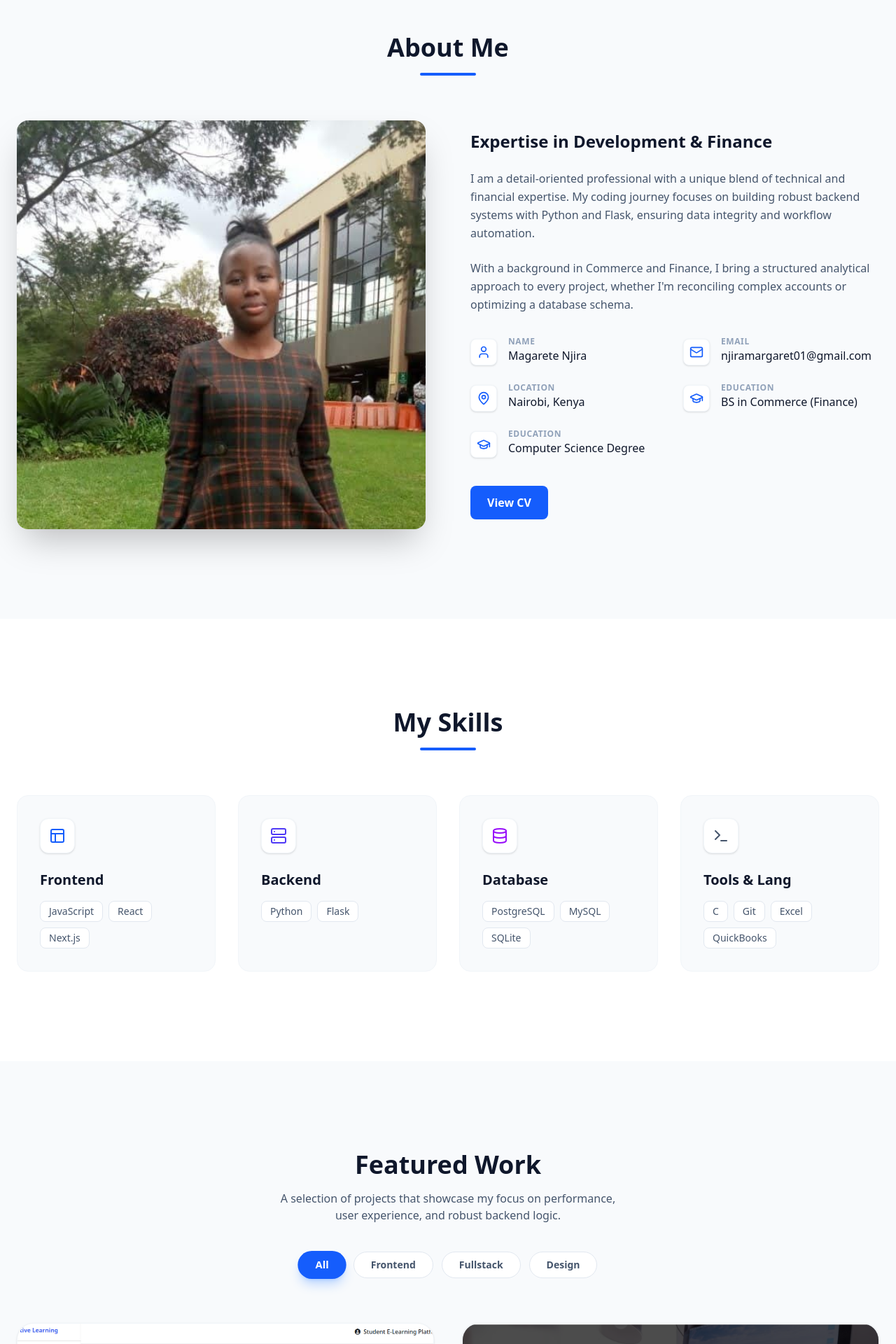
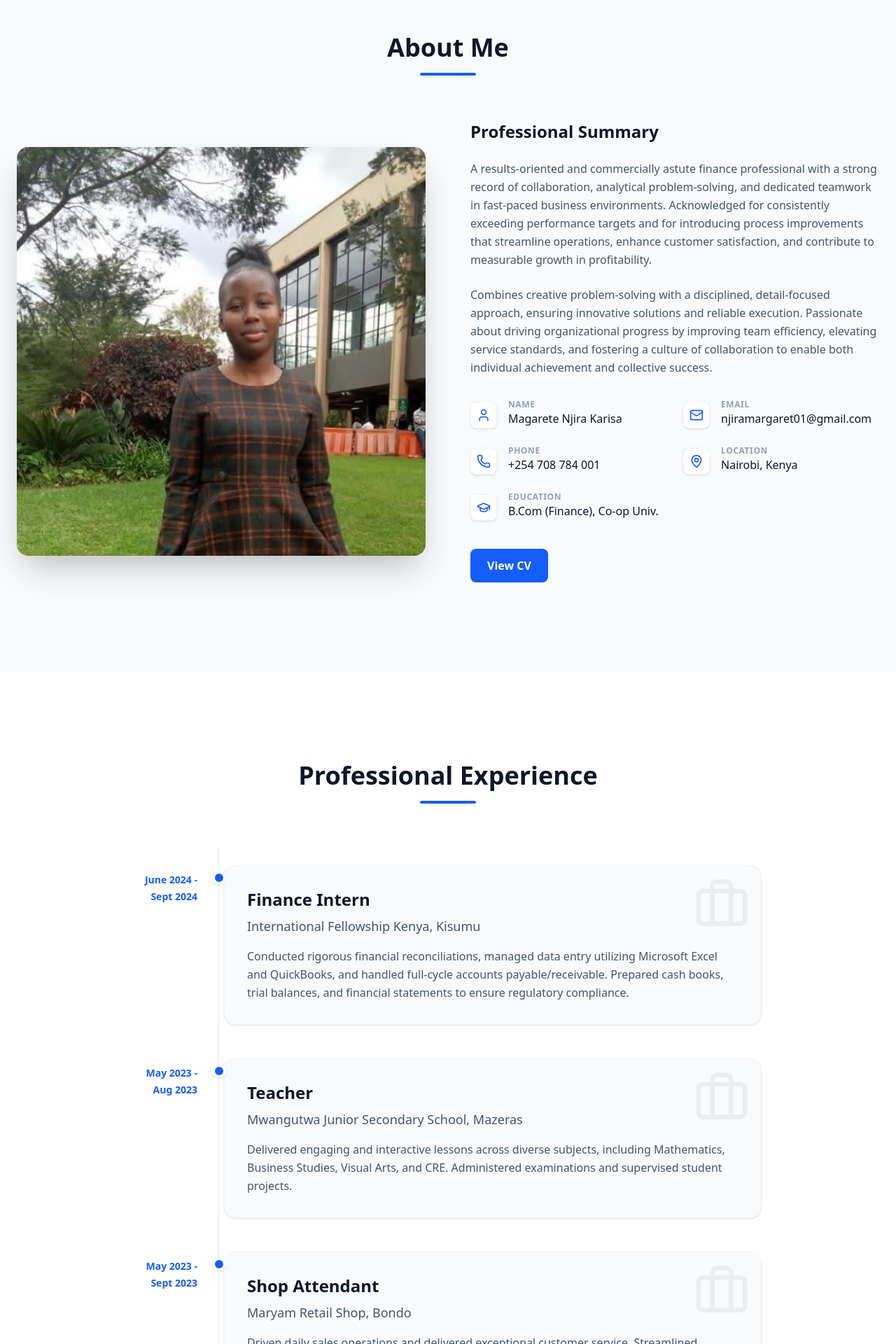
Before and after one commit to Megsy787/Karisa, a Next.js app: page / in a window 1280 px wide. Shown: the part 880-2800 px from the top of the page at 70% size. Built offline with nearby package versions, Linux system fonts and the light colour scheme.

Commit message:
portfolio updates

```diff
--- a/src/app/globals.css
+++ b/src/app/globals.css
@@ -19,6 +19,8 @@
 
   body {
     @apply bg-slate-50 text-slate-900 antialiased selection:bg-blue-100 selection:text-blue-900;
+    background-image: radial-gradient(#e2e8f0 1px, transparent 1px);
+    background-size: 32px 32px;
   }
 }
 
--- a/src/app/page.tsx
+++ b/src/app/page.tsx
@@ -3,6 +3,7 @@
 import Header from '@/components/Header';
 import Hero from '@/components/Hero';
 import About from '@/components/About';
+import Experience from '@/components/Experience';
 import Skills from '@/components/Skills';
 import Projects from '@/components/Projects';
 import Contact from '@/components/Contact';
@@ -16,6 +17,7 @@ export default function Home() {
       <main>
         <Hero />
         <About />
+        <Experience />
         <Skills />
         <Projects />
         <Contact />
--- a/src/components/About.tsx
+++ b/src/components/About.tsx
@@ -2,15 +2,15 @@
 
 import Image from 'next/image';
 import { motion } from 'framer-motion';
-import { User, Mail, MapPin, GraduationCap } from 'lucide-react';
+import { User, Mail, MapPin, GraduationCap, Phone } from 'lucide-react';
 
 const About = () => {
   const details = [
-    { icon: <User size={20} />, label: 'Name', value: 'Magarete Njira' },
+    { icon: <User size={20} />, label: 'Name', value: 'Magarete Njira Karisa' },
     { icon: <Mail size={20} />, label: 'Email', value: 'njiramargaret01@gmail.com' },
+    { icon: <Phone size={20} />, label: 'Phone', value: '+254 708 784 001' },
     { icon: <MapPin size={20} />, label: 'Location', value: 'Nairobi, Kenya' },
-    { icon: <GraduationCap size={20} />, label: 'Education', value: 'BS in Commerce (Finance)' },
-    { icon: <GraduationCap size={20} />, label: 'Education', value: 'Computer Science Degree' },
+    { icon: <GraduationCap size={20} />, label: 'Education', value: 'B.Com (Finance), Co-op Univ.' },
   ];
 
   return (
@@ -46,12 +46,12 @@ const About = () => {
             whileInView={{ opacity: 1, x: 0 }}
             viewport={{ once: true }}
           >
-            <h3 className="text-2xl font-bold text-slate-900 mb-6">Expertise in Development & Finance</h3>
+            <h3 className="text-2xl font-bold text-slate-900 mb-6">Professional Summary</h3>
             <p className="text-slate-600 mb-6 leading-relaxed">
-              I am a detail-oriented professional with a unique blend of technical and financial expertise. My coding journey focuses on building robust backend systems with Python and Flask, ensuring data integrity and workflow automation.
+              A results-oriented and commercially astute finance professional with a strong record of collaboration, analytical problem-solving, and dedicated teamwork in fast-paced business environments. Acknowledged for consistently exceeding performance targets and for introducing process improvements that streamline operations, enhance customer satisfaction, and contribute to measurable growth in profitability.
             </p>
             <p className="text-slate-600 mb-8 leading-relaxed">
-              With a background in Commerce and Finance, I bring a structured analytical approach to every project, whether I&apos;m reconciling complex accounts or optimizing a database schema.
+              Combines creative problem-solving with a disciplined, detail-focused approach, ensuring innovative solutions and reliable execution. Passionate about driving organizational progress by improving team efficiency, elevating service standards, and fostering a culture of collaboration to enable both individual achievement and collective success.
             </p>
 
             <div className="grid sm:grid-cols-2 gap-6 mb-10">
--- /dev/null
+++ b/src/components/Experience.tsx
@@ -0,0 +1,91 @@
+'use client';
+
+import { motion } from 'framer-motion';
+import { Briefcase, Calendar } from 'lucide-react';
+
+const experiences = [
+  {
+    title: 'Finance Intern',
+    company: 'International Fellowship Kenya, Kisumu',
+    period: 'June 2024 - Sept 2024',
+    description: 'Conducted rigorous financial reconciliations, managed data entry utilizing Microsoft Excel and QuickBooks, and handled full-cycle accounts payable/receivable. Prepared cash books, trial balances, and financial statements to ensure regulatory compliance.',
+  },
+  {
+    title: 'Teacher',
+    company: 'Mwangutwa Junior Secondary School, Mazeras',
+    period: 'May 2023 - Aug 2023',
+    description: 'Delivered engaging and interactive lessons across diverse subjects, including Mathematics, Business Studies, Visual Arts, and CRE. Administered examinations and supervised student projects.',
+  },
+  {
+    title: 'Shop Attendant',
+    company: 'Maryam Retail Shop, Bondo',
+    period: 'May 2023 - Sept 2023',
+    description: 'Driven daily sales operations and delivered exceptional customer service. Streamlined bookkeeping and financial reconciliation to maintain accurate daily ledgers. Managed procurement and purchasing.',
+  }
+];
+
+const Experience = () => {
+  return (
+    <section id="experience" className="section-padding bg-white relative">
+      <div className="container mx-auto">
+        <div className="flex flex-col items-center mb-16">
+          <motion.h2
+            initial={{ opacity: 0, y: 20 }}
+            whileInView={{ opacity: 1, y: 0 }}
+            viewport={{ once: true }}
+            className="text-4xl font-bold text-slate-900 mb-4"
+          >
+            Professional Experience
+          </motion.h2>
+          <motion.div
+            initial={{ opacity: 0, width: 0 }}
+            whileInView={{ opacity: 1, width: 80 }}
+            viewport={{ once: true }}
+            className="h-1 bg-blue-600 rounded-full"
+          />
+        </div>
+
+        <div className="max-w-4xl mx-auto">
+          {experiences.map((exp, index) => (
+            <motion.div
+              key={index}
+              initial={{ opacity: 0, y: 30 }}
+              whileInView={{ opacity: 1, y: 0 }}
+              viewport={{ once: true }}
+              transition={{ delay: index * 0.2 }}
+              className="relative pl-8 sm:pl-32 py-6 group"
+            >
+              {/* Timeline Line */}
+              <div className="hidden sm:block absolute left-[120px] top-0 bottom-0 w-px bg-slate-200 group-last:bg-gradient-to-b group-last:from-slate-200 group-last:to-transparent" />
+
+              {/* Timeline Dot */}
+              <div className="absolute left-0 sm:left-[111px] top-8 w-5 h-5 rounded-full border-4 border-white bg-blue-600 shadow-sm z-10" />
+
+              {/* Timeline Date (Desktop) */}
+              <div className="hidden sm:block absolute left-0 top-8 w-[90px] text-right">
+                <span className="text-sm font-bold text-blue-600">{exp.period}</span>
+              </div>
+
+              <div className="bg-slate-50 rounded-2xl p-6 md:p-8 border border-slate-100 card-hover ml-6 sm:ml-0 shadow-sm relative overflow-hidden">
+                <div className="absolute top-0 right-0 p-4 opacity-5 group-hover:opacity-10 transition-opacity duration-300">
+                  <Briefcase size={80} />
+                </div>
+                <div className="sm:hidden flex items-center gap-2 mb-3 text-blue-600 font-semibold text-sm">
+                  <Calendar size={16} />
+                  <span>{exp.period}</span>
+                </div>
+                <h3 className="text-xl md:text-2xl font-bold text-slate-900 mb-2">{exp.title}</h3>
+                <p className="text-lg font-medium text-slate-600 mb-4">{exp.company}</p>
+                <p className="text-slate-600 leading-relaxed relative z-10">
+                  {exp.description}
+                </p>
+              </div>
+            </motion.div>
+          ))}
+        </div>
+      </div>
+    </section>
+  );
+};
+
+export default Experience;
--- a/src/components/Header.tsx
+++ b/src/components/Header.tsx
@@ -20,6 +20,7 @@ const Header = () => {
   const navLinks = [
     { name: 'Home', href: '#home' },
     { name: 'About', href: '#about' },
+    { name: 'Experience', href: '#experience' },
     { name: 'Skills', href: '#skills' },
     { name: 'Projects', href: '#projects' },
     { name: 'Contact', href: '#contact' },
--- a/src/components/Hero.tsx
+++ b/src/components/Hero.tsx
@@ -28,7 +28,7 @@ const Hero = () => {
             precision.
           </h1>
           <p className="text-lg text-slate-600 mb-10 max-w-lg leading-relaxed">
-            Hi, I&apos;m <span className="font-semibold text-slate-900">Magarete Njira</span>, a Fullstack Developer and Finance Professional dedicated to crafting efficient backend systems and seamless user interfaces.
+            Hi, I&apos;m <span className="font-semibold text-slate-900">Magarete Njira Karisa</span>, a commercially astute Finance Professional and Developer dedicated to streamlining operations, driving organizational progress, and building efficient solutions.
           </p>
           <div className="flex flex-wrap gap-4">
             <Link href="#projects" className="btn-primary group">
@@ -72,11 +72,11 @@ const Hero = () => {
             >
               <div className="flex items-center gap-4">
                 <div className="w-12 h-12 bg-blue-600 rounded-full flex items-center justify-center text-white font-bold text-xl">
-                  3+
+                  100<span className="text-sm">%</span>
                 </div>
                 <div>
-                  <p className="text-xs text-slate-500 uppercase font-bold tracking-wider">Years of</p>
-                  <p className="text-lg font-bold text-slate-900">Experience</p>
+                  <p className="text-xs text-slate-500 uppercase font-bold tracking-wider">Commitment</p>
+                  <p className="text-lg font-bold text-slate-900">To Excellence</p>
                 </div>
               </div>
             </motion.div>
--- a/src/components/Skills.tsx
+++ b/src/components/Skills.tsx
@@ -6,24 +6,24 @@ import { Layout, Server, Palette, Code2, Database, Terminal } from 'lucide-react
 const Skills = () => {
   const categories = [
     {
-      title: 'Frontend',
-      icon: <Layout className="text-blue-600" size={24} />,
-      skills: ['JavaScript', 'React', 'Next.js'],
+      title: 'Programming',
+      icon: <Code2 className="text-blue-600" size={24} />,
+      skills: ['Python', 'JavaScript', 'HTML/CSS', 'C'],
     },
     {
-      title: 'Backend',
-      icon: <Server className="text-indigo-600" size={24} />,
-      skills: ['Python', 'Flask'],
-    },
-    {
-      title: 'Database',
+      title: 'Databases',
       icon: <Database className="text-purple-600" size={24} />,
       skills: ['PostgreSQL', 'MySQL', 'SQLite'],
     },
     {
-      title: 'Tools & Lang',
+      title: 'Financial Software',
+      icon: <Layout className="text-green-600" size={24} />,
+      skills: ['Excel', 'QuickBooks', 'Zoho', 'Xero', 'Wave'],
+    },
+    {
+      title: 'Core Competencies',
       icon: <Terminal className="text-slate-600" size={24} />,
-      skills: ['C', 'Git', 'Excel', 'QuickBooks'],
+      skills: ['Problem-Solving', 'Leadership', 'Adaptability', 'Communication'],
     },
   ];
 
```
